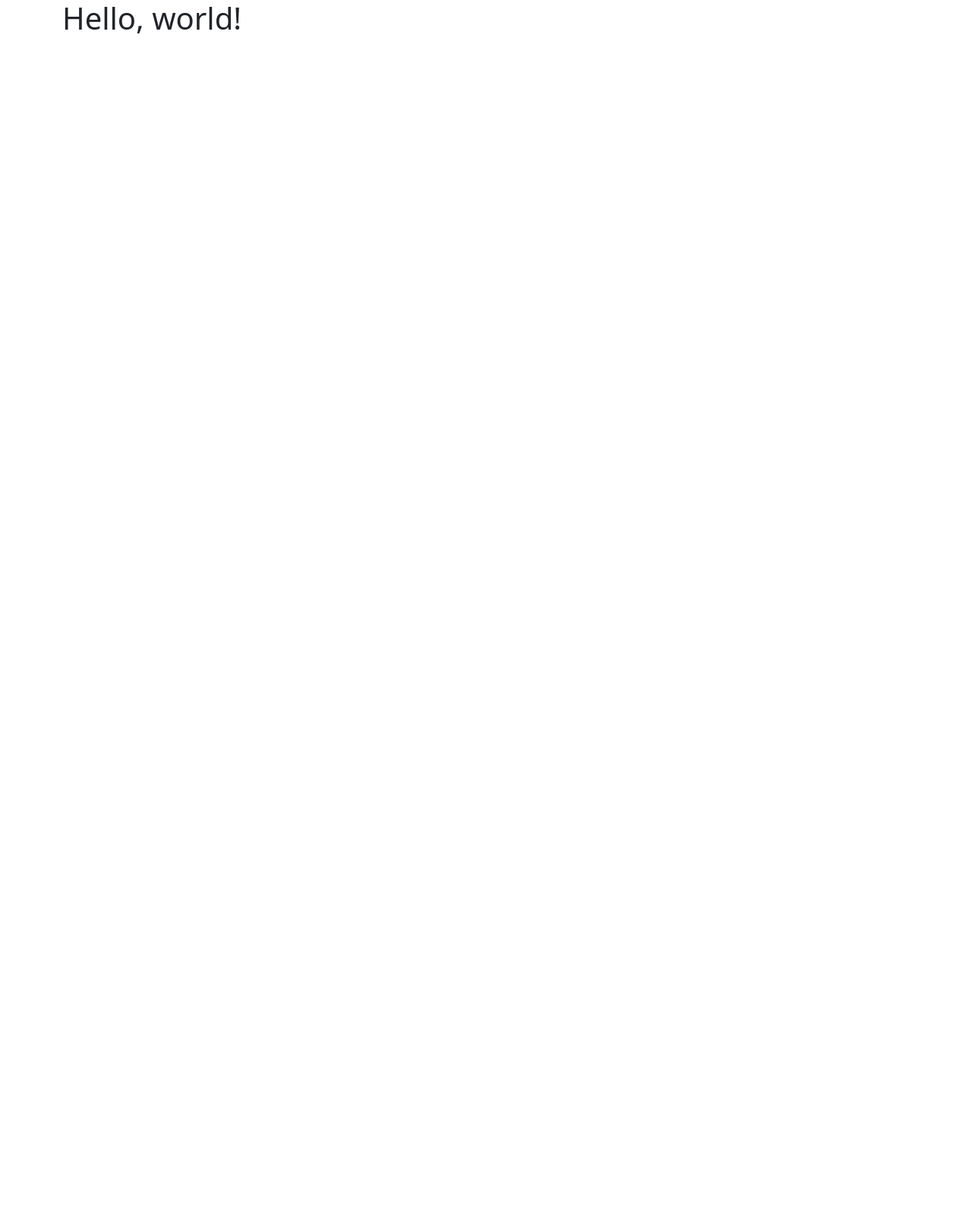
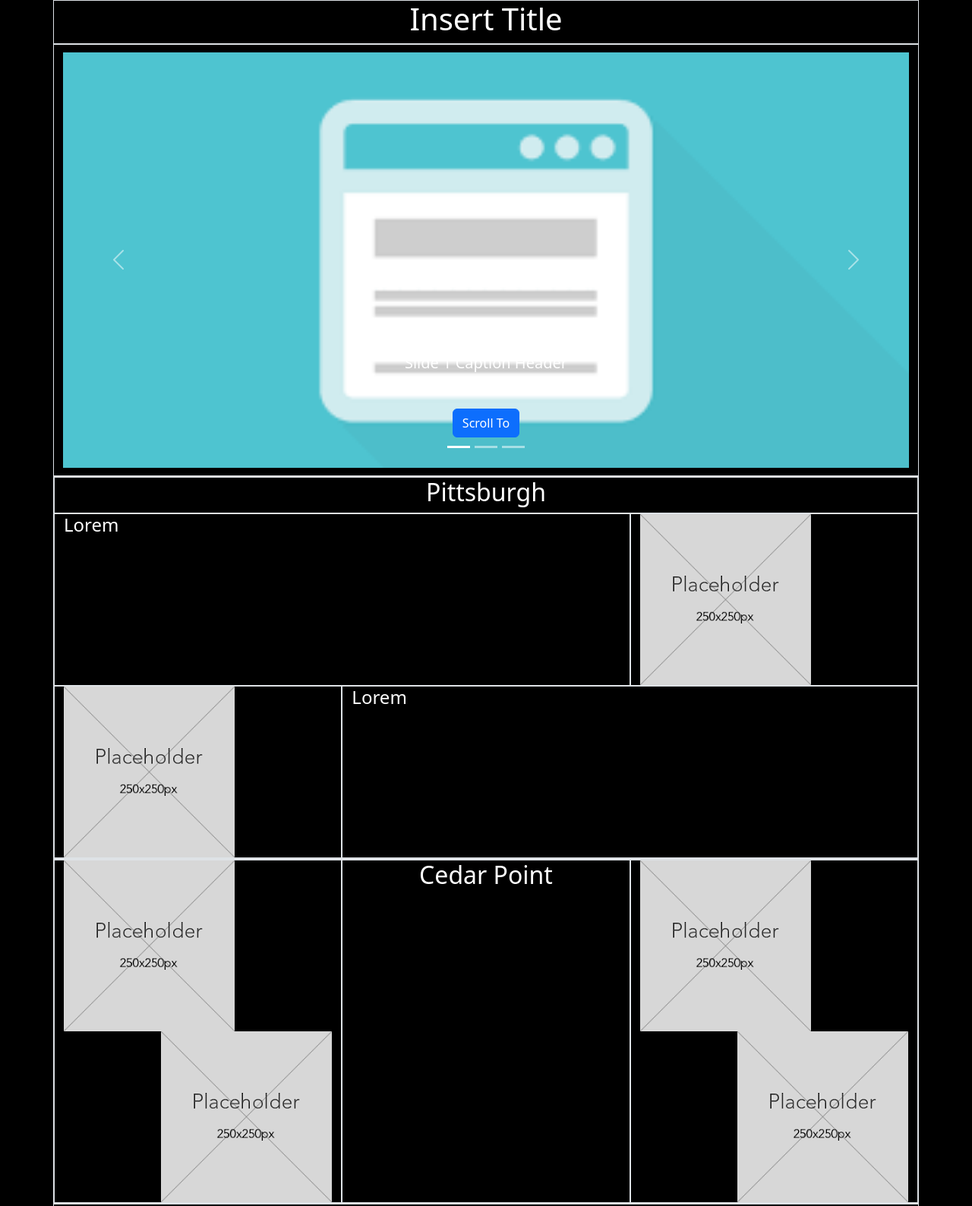
Before and after one commit to J-Groesbeck/Summer-tainment, a plain HTML site: page index.html in a window 1280 px wide. Shown: the top 1588 px of the page at 76% size. Before the commit the page ends 800 px from the top, so only its background shows below. Drawn offline with nearby package versions, Linux system fonts and the light colour scheme.

Commit message:
Built Frame

```diff
--- a/index.html
+++ b/index.html
@@ -10,17 +10,116 @@
   <body>
     <div class="container">
     	<div class="row">
-        	<h1>Hello, world!</h1>
+        <div class="col-12 border text-center">
+        	<h1>Insert Title</h1>
+        </div>
     	</div>
-		<div class="row">
-
-    	</div>
-		<div class="row">
-
-    	</div>
-		<div class="row">
-
-    	</div>
+		<div class="row border">
+			<div id="carouselExampleCaptions" class="carousel slide">
+        <div class="carousel-indicators">
+          <button type="button" data-bs-target="#carouselExampleCaptions" data-bs-slide-to="0" class="active" aria-current="true" aria-label="Slide 1"></button>
+          <button type="button" data-bs-target="#carouselExampleCaptions" data-bs-slide-to="1" aria-label="Slide 2"></button>
+          <button type="button" data-bs-target="#carouselExampleCaptions" data-bs-slide-to="2" aria-label="Slide 3"></button>
+        </div>
+        <div class="carousel-inner">
+          <!-- first carousel item-->
+          <div class="carousel-item active">
+            <img src="img/placeholder.png" class="d-block w-100">
+            <div class="carousel-caption">
+              <h5>Slide 1 Caption Header</h5>
+              <p>Slide 1 caption</p>
+              <a href="..." class="btn btn-primary">Scroll To</a>
+            </div>
+          </div>
+          <!-- second carousel item-->
+          <div class="carousel-item" data-mdb-interval="2000">
+            <img src="img/placeholder.png" class="d-block w-100">
+            <div class="carousel-caption">
+              <h5>Slide 2 Caption Header</h5>
+              <p>Slide 2 caption</p>
+              <a href="..." class="btn btn-primary">Scroll To</a>
+            </div>
+          </div>
+          <!-- third carousel item-->
+          <div class="carousel-item">
+            <img src="img/placeholder.png" class="d-block w-100">
+            <div class="carousel-caption">
+              <h5>Slide 3 Caption Header</h5>
+              <p>Slide 3 caption</p>
+              <a href="..." class="btn btn-primary">Scroll To</a>
+            </div>
+          </div>
+        </div>
+          <!-- carousel buttons-->
+          <button class="carousel-control-prev" data-mdb-target="#carouselExampleInterval" type="button" data-bs-target="#carouselExampleCaptions" data-bs-slide="prev">
+            <span class="carousel-control-prev-icon" aria-hidden="true"></span>
+            <span class="visually-hidden">Previous</span>
+          </button>
+          <button class="carousel-control-next" data-mdb-target="#carouselExampleInterval" type="button" data-bs-target="#carouselExampleCaptions" data-bs-slide="next">
+            <span class="carousel-control-next-icon" aria-hidden="true"></span>
+            <span class="visually-hidden">Next</span>
+          </button>
+        </div>
+    </div>
+		<div class="row border">
+        <div class="col-12 border text-center">
+          <h2>Pittsburgh</h2>
+        </div>
+        <div class="col-8 border">
+          <h4>Lorem</h4>
+        </div>
+        <div class="col-4 border">
+          <img src="img/placeholder250x250.png">
+        </div>
+        <div class="col-4 border">
+          <img src="img/placeholder250x250.png">
+        </div>
+        <div class="col-8 border">
+          <h4>Lorem</h4>
+        </div>
+    </div>
+		<div class="row border">
+        <div class="col-4 border">
+          <div class="row">
+            <div class="col-12">
+              <img src="img/placeholder250x250.png" class="no-margin">
+            </div>
+            <div class="col-12 text-end">
+              <img src="img/placeholder250x250.png" class="no-margin">
+            </div>
+          </div>
+        </div>
+        <div class="col-4 border text-center">
+          <h2>Cedar Point</h2>
+        </div>
+          <div class="col-4 border">
+            <div class="row">
+              <div class="col-12">
+                <img src="img/placeholder250x250.png" class="no-margin">
+              </div>
+              <div class="col-12 text-end">
+                <img src="img/placeholder250x250.png" class="no-margin">
+              </div>
+            </div>
+          </div>
+    </div>
+    <div class="row">
+      <div class="col-12 text-center border">
+        <h2>Rock and Roll Hall of Fame</h2>
+      </div>
+      <div class="col-4 border">
+        <img src="img/placeholder250x250.png">
+      </div>
+      <div class="col-4 border">
+        <img src="img/placeholder250x250.png">
+      </div>
+      <div class="col-4 border">
+        <img src="img/placeholder250x250.png">
+      </div>
+    </div>
+    <footer class="text-center">
+      <h3>Jacob Groesbeck - Email me at 525jgroesbeck@frhsd.com -</h3>
+    </footer>
     </div>
     <script src="https://cdn.jsdelivr.net/npm/bootstrap@5.3.2/dist/js/bootstrap.bundle.min.js" integrity="sha384-C6RzsynM9kWDrMNeT87bh95OGNyZPhcTNXj1NW7RuBCsyN/o0jlpcV8Qyq46cDfL" crossorigin="anonymous"></script>
   </body>
--- a/style.css
+++ b/style.css
@@ -0,0 +1,16 @@
+* {
+    color: white;
+}
+
+body {
+    background-color: black;
+}
+
+.carousel {
+    height: auto;
+    margin: 10px 0px;
+}
+
+.no-margin {
+    margin: 0px;
+}
```
Also changed, not shown: img/placeholder.png (added), img/placeholder250x250.png (added).
